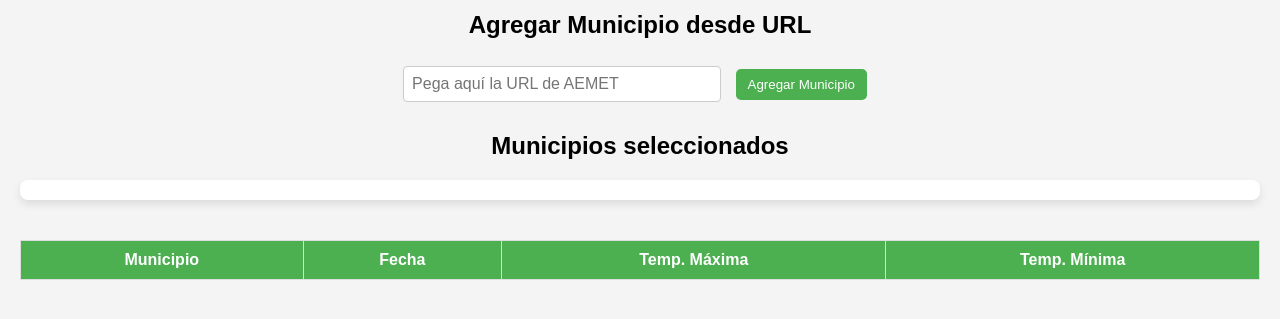
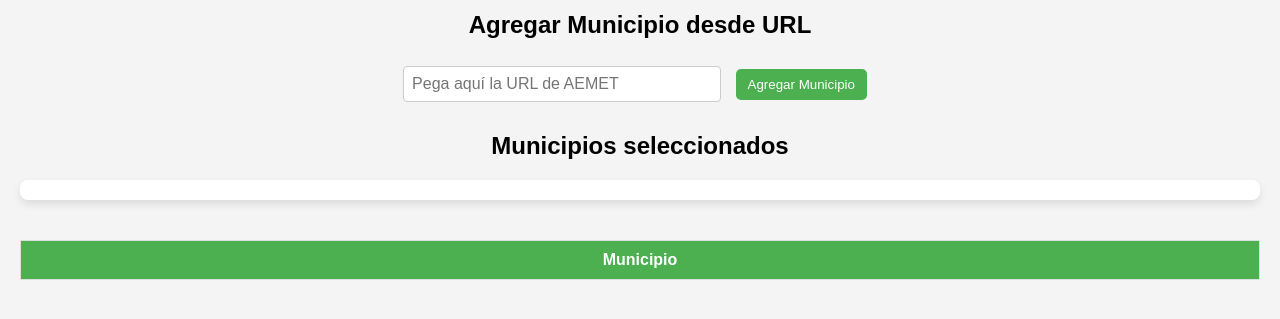
Before and after one commit to Luisdielmo/tiempomultipueblos, a plain HTML site: page index.html in a window 1280 px wide. Shown: the part 89-408 px from the top of the page. Drawn offline with Linux system fonts and the light colour scheme.

Commit message:
Update index.html

```diff
--- a/index.html
+++ b/index.html
@@ -27,11 +27,8 @@
   <div id="weather-container">
     <table id="weather-table">
       <thead>
-        <tr>
+        <tr id="weather-header-row">
           <th>Municipio</th>
-          <th>Fecha</th>
-          <th>Temp. Máxima</th>
-          <th>Temp. Mínima</th>
         </tr>
       </thead>
       <tbody id="weather-tbody">
```
